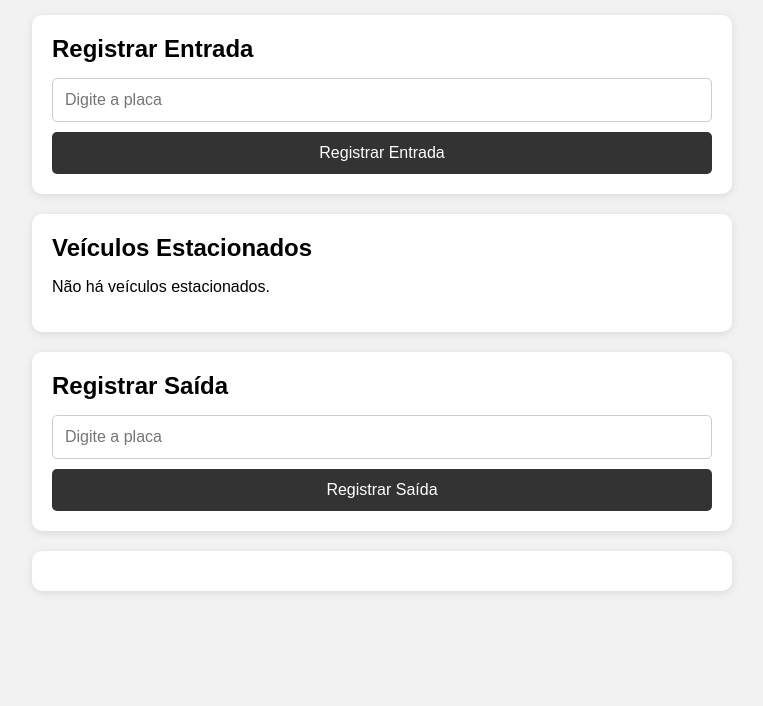
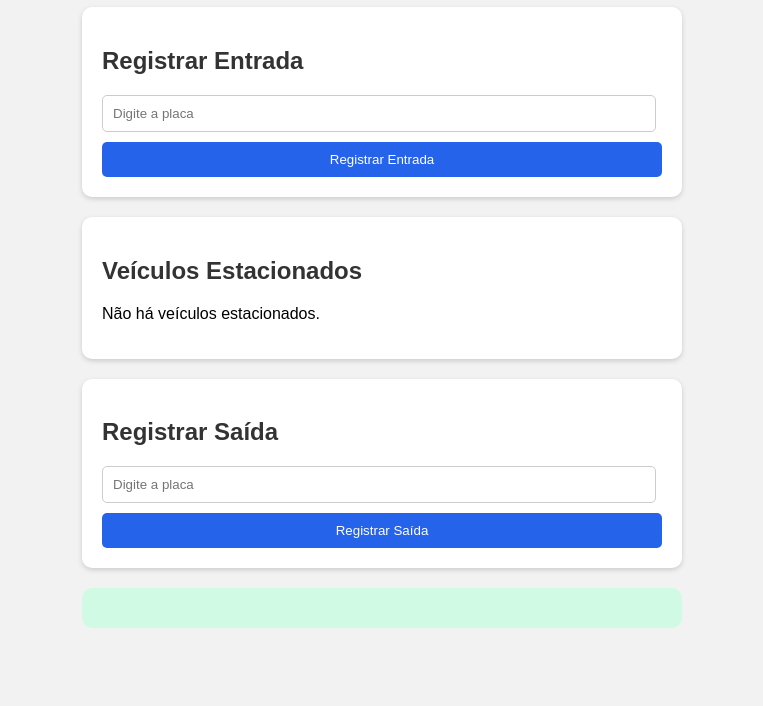
Before and after one commit to GuilhermeM99/estacionamento, a plain HTML site: page index.html in a window 1280 px wide. Shown: the part 94-800 px from the top of the page, without its empty margins (258-1021 px from the left). Drawn offline with Linux system fonts and the light colour scheme.

Commit message:
Refactor CSS styles for improved layout and design

```diff
--- a/style.css
+++ b/style.css
@@ -1,117 +1,73 @@
-* {
-    box-sizing: border-box;
+body {
+font-family: Arial, sans-serif;
+background-color: #f2f2f2;
+margin: 0;
+padding: 20px;
 }
 
-
-body {
-    margin: 0;
-    padding: 20px;
-
-    font-family: Arial, sans-serif;
-
-    background-color: #f2f2f2;
-}
-
-
 .container {
-    max-width: 700px;
-
+width: 600px;
+max-width: 90%;
 margin: auto;
 }
 
-
 h1 {
 text-align: center;
-
-    margin-bottom: 30px;
+color: #333;
 }
-
 
 .menu {
 background-color: white;
-
 padding: 20px;
-
-    margin-bottom: 20px;
-
+margin-top: 20px;
 border-radius: 10px;
-
-    box-shadow: 0 2px 8px rgba(0, 0, 0, 0.1);
+box-shadow: 0 2px 5px #ccc;
 }
 
-
-.menu h2 {
-    margin-top: 0;
-
-    margin-bottom: 15px;
+h2 {
+color: #333;
 }
 
-
 input {
-    width: 100%;
-
-    padding: 12px;
-
+width: 95%;
+padding: 10px;
 margin-bottom: 10px;
-
 border: 1px solid #ccc;
-
 border-radius: 5px;
-
-    font-size: 16px;
 }
-
 
 button {
 width: 100%;
-
-    padding: 12px;
-
+padding: 10px;
+background-color: #2563eb;
+color: white;
 border: none;
-
 border-radius: 5px;
-
-    background-color: #333;
-
-    color: white;
-
-    font-size: 16px;
-
 cursor: pointer;
 }
 
-
 button:hover {
-    background-color: #555;
+background-color: #1d4ed8;
 }
 
-
 .veiculo {
-    background-color: #f5f5f5;
-
-    padding: 15px;
-
-    margin-bottom: 10px;
-
+background-color: #f2f2f2;
+padding: 10px;
+margin-top: 10px;
 border-radius: 5px;
-
-    border-left: 4px solid #333;
 }
 
-
 .resultado {
-    background-color: white;
-
+background-color: #d1fae5;
 padding: 20px;
-
-    margin-bottom: 20px;
-
+margin-top: 20px;
 border-radius: 10px;
-
-    box-shadow: 0 2px 8px rgba(0, 0, 0, 0.1);
+color: #065f46;
 }
 
-
-.resultado h2 {
-    margin-top: 0;
+@media (max-width: 600px) {
+.container {
+width: 100%;
+max-width: 100%;
 }
+}
```
Lines whose indentation alone changed are shown as unchanged.
